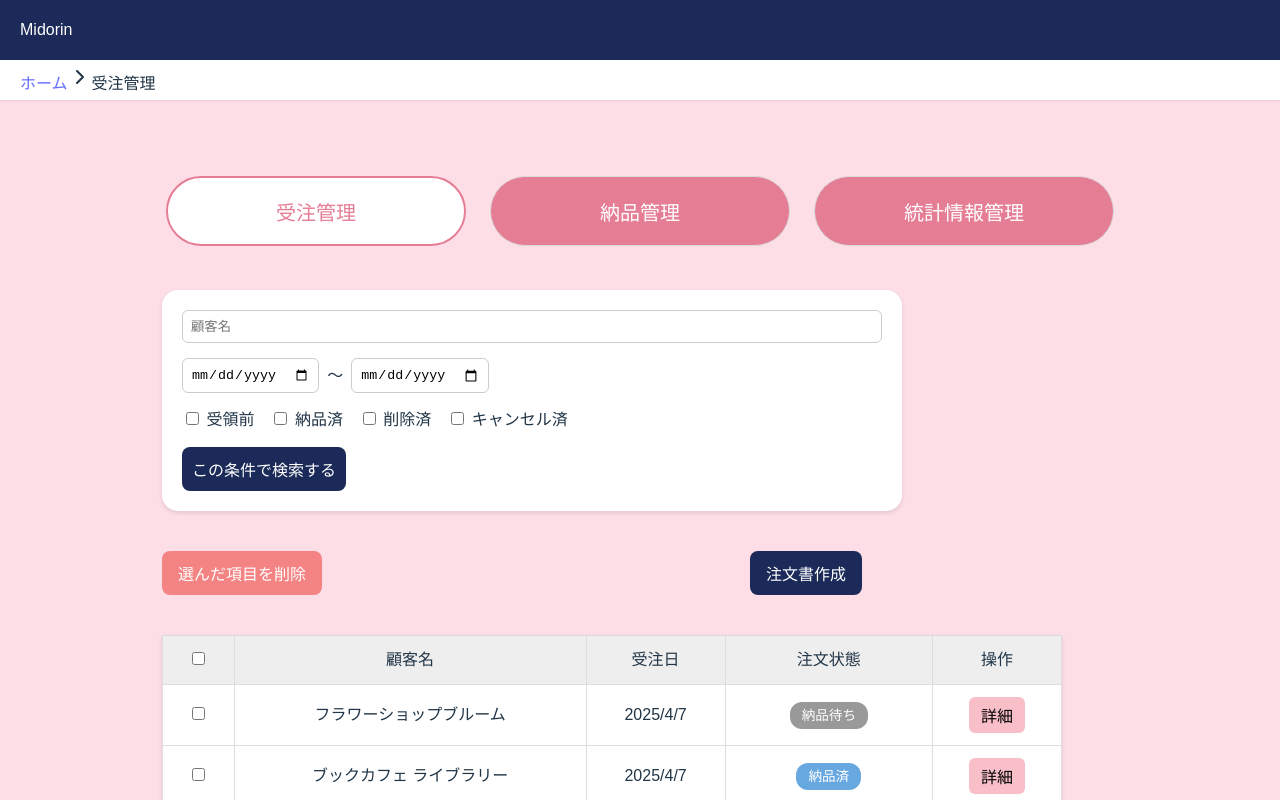
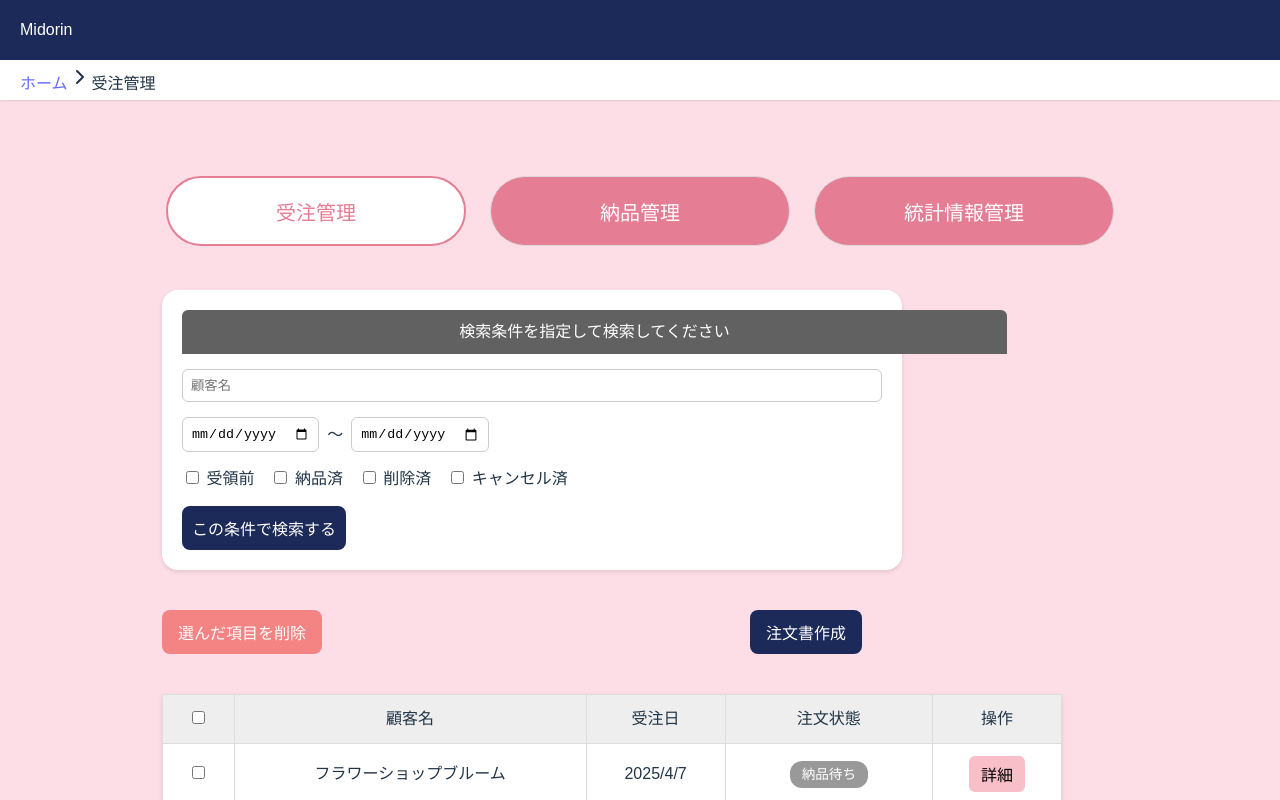
Before and after one commit to sugichan-a/SystemDev_teamD, a React (Vite) app in the folder frontend/: page /orders in a window 1280 px wide. Shown: the top 800 px of the page. Built offline with nearby package versions, Linux system fonts and the light colour scheme.

Commit message:
テストdesu

```diff
--- a/frontend/src/Pages/OrderListPage.jsx
+++ b/frontend/src/Pages/OrderListPage.jsx
@@ -26,6 +26,20 @@ const OrderListPage = () => {
       </div>
 
         <div className="search-form">
+                {/* 検索条件ラベル */}
+      <div
+        style={{
+          backgroundColor: '#616161',
+          color: 'white',
+          textAlign: 'center',
+          padding: '10px',
+          fontWeight: 'bold',
+          borderRadius: '6px 6px 0 0',
+          width: '115%',
+        }}
+      >
+        検索条件を指定して検索してください
+      </div>
           <input type="text" placeholder="顧客名" />
           <div className="date-range">
             <input type="date" /> ～ <input type="date" />
```
